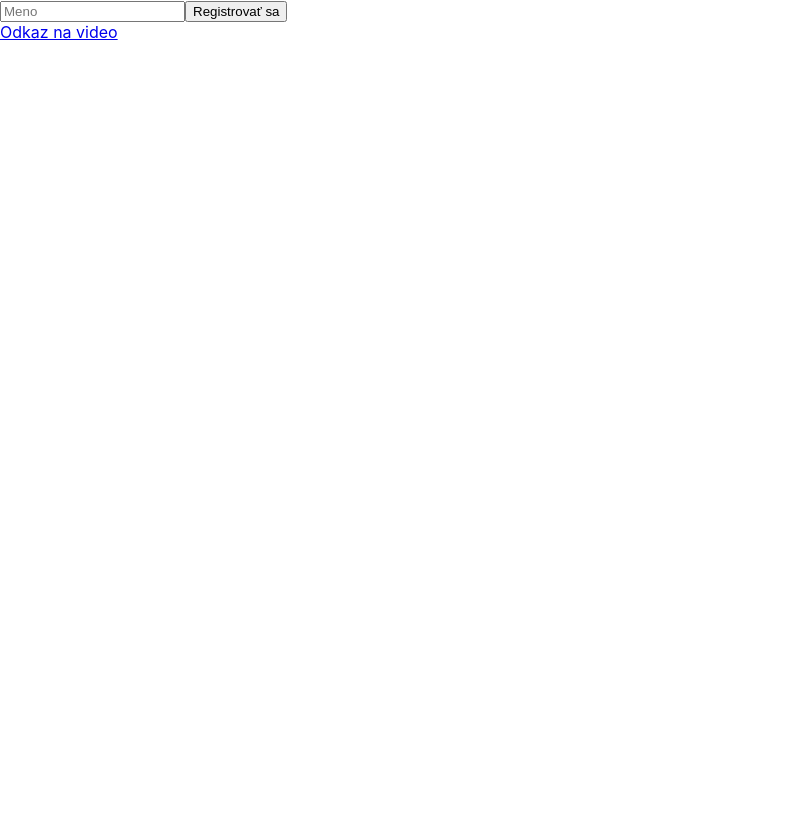
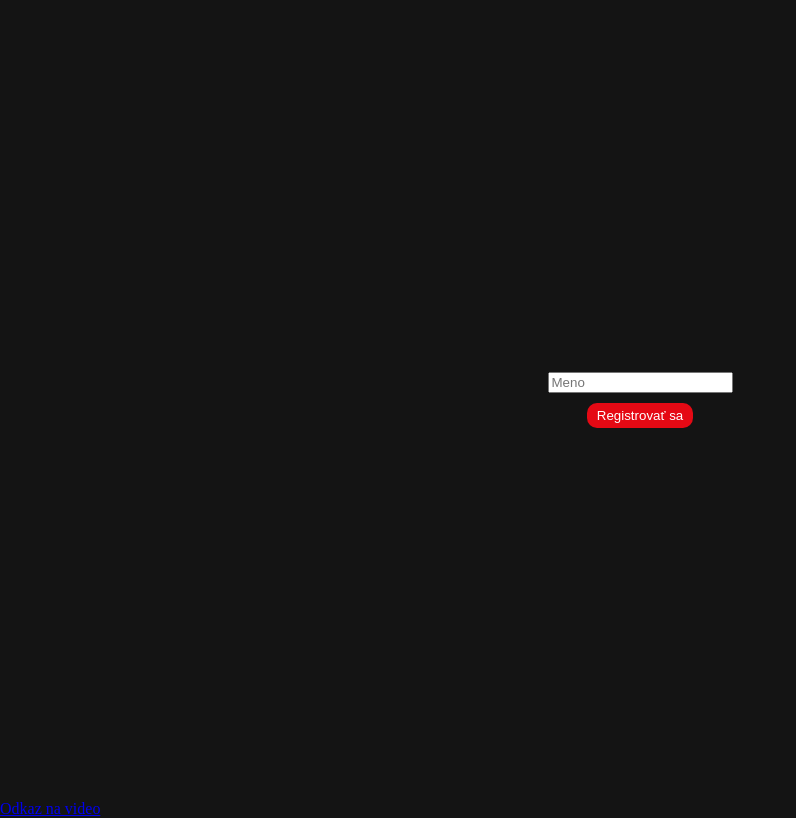
Before and after one commit to matejvalocky/REACT-02-TRAINING-SETEK, a React (Create React App) app: page / in a window 1280 px wide. Shown: the whole page, without its empty margins (0-796 px from the left). Built offline with nearby package versions, Linux system fonts and the light colour scheme.

Commit message:
2. React 2 - Stylování formuláře

```diff
--- a/src/App.js
+++ b/src/App.js
@@ -3,10 +3,10 @@ import React from 'react'
 const App = () => {
   return <article>
     <form>
-        <input type="text" id='userName' placeholder='Meno' />
+        <input className='userName' type="text" id='userName' placeholder='Meno' />
         <input type="submit" value="Registrovať sa" />
     </form>
-    <a href="https://www.youtube.com/watch?v=NYf9hNqADYs&list=PLQ8x_VWW6Aktmp_v1eYcCBbO5GovP_sHl&ab_channel=David%C5%A0etek-Hacknisvoubudoucnost" target='_blank'>Odkaz na video</a>
+    <a href="https://youtu.be/YgIu54eSMRo?list=PLQ8x_VWW6Aktmp_v1eYcCBbO5GovP_sHl" target='_blank'>Odkaz na video</a>
   </article>
 }
 
--- a/src/index.css
+++ b/src/index.css
@@ -1,13 +1,27 @@
-body {
+body{
   margin: 0;
-  font-family: -apple-system, BlinkMacSystemFont, 'Segoe UI', 'Roboto', 'Oxygen',
-    'Ubuntu', 'Cantarell', 'Fira Sans', 'Droid Sans', 'Helvetica Neue',
-    sans-serif;
-  -webkit-font-smoothing: antialiased;
-  -moz-osx-font-smoothing: grayscale;
+  padding: 0;
+  background-color: #141414;
+  color: #e5e5e5;
 }
 
-code {
-  font-family: source-code-pro, Menlo, Monaco, Consolas, 'Courier New',
-    monospace;
+form{
+  height: 100vh;
+  display: flex;
+  flex-direction: column;
+  justify-content: center;
+  align-items: center;
 }
+
+.userName{
+  margin-bottom: 10px;
+  outline: none;
+}
+
+input[type="submit"]{
+  background-color: #e50914;
+  color: white;
+  border: none;
+  padding: 5px 10px;
+  border-radius: 10px;
+}
```
